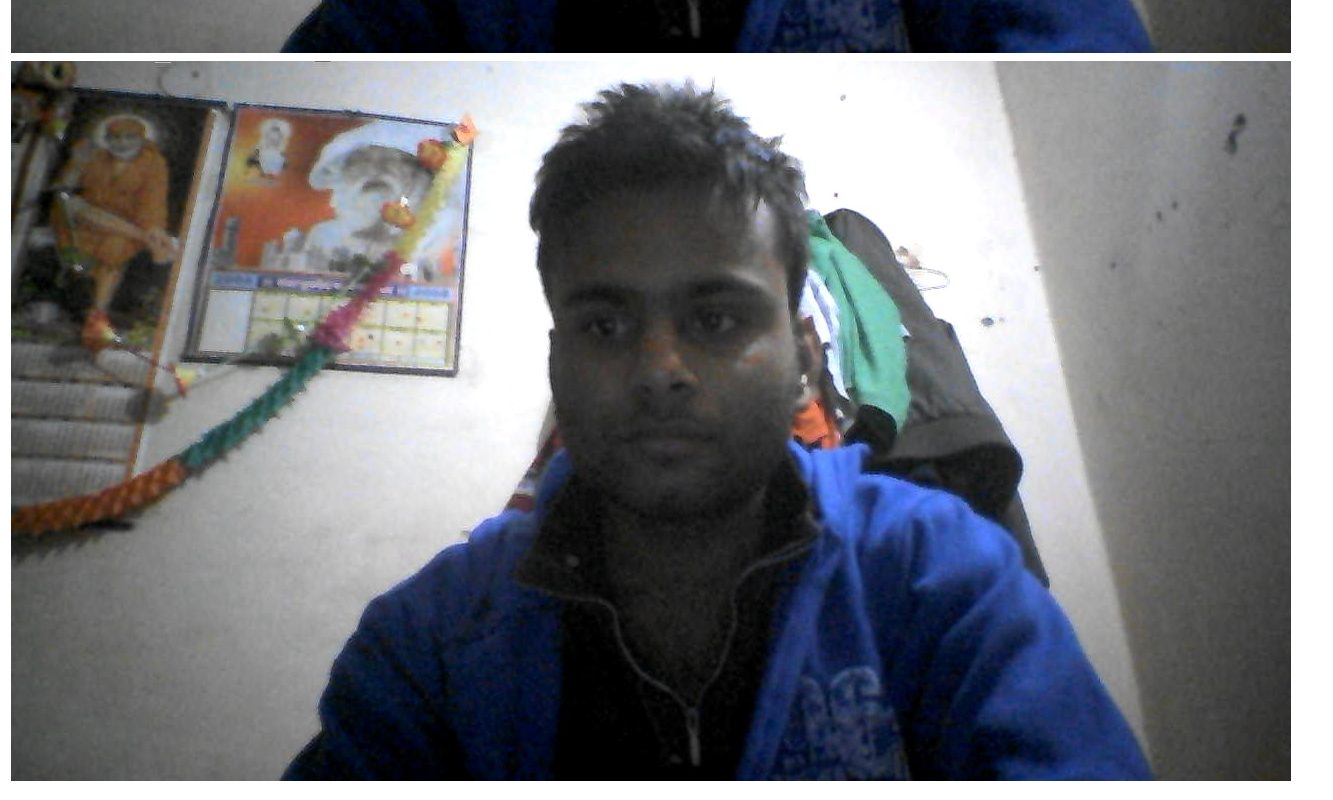
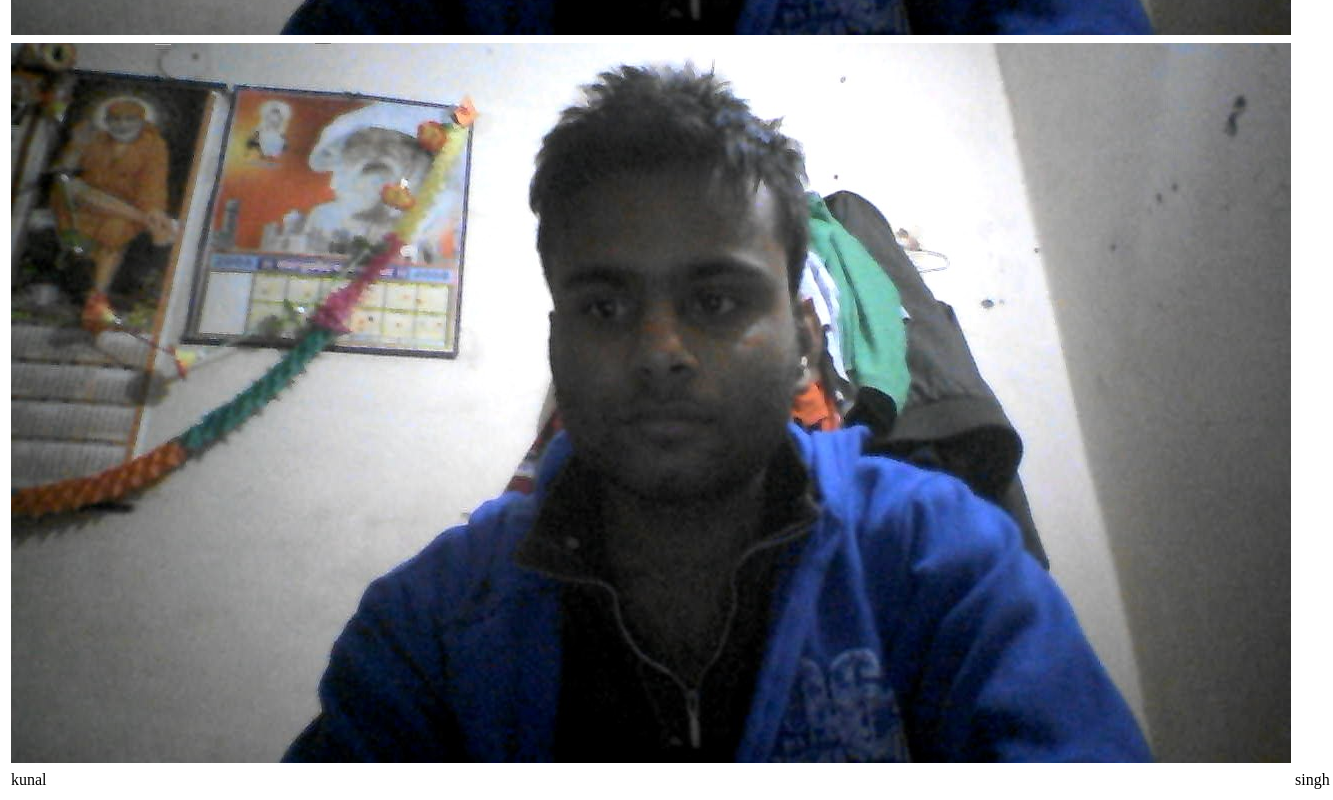
Before and after one commit to mrpremprakash/kunal, a plain HTML site: page 1-26-2016.html in a window 1280 px wide. Shown: the part 696-1496 px from the top of the page, 1333 px wide, since content can reach past the window. Drawn offline with Linux system fonts and the light colour scheme.

Commit message:
1-26-2016

```diff
--- a/1-26-2016.html
+++ b/1-26-2016.html
@@ -6,8 +6,6 @@
 
 </head>
 <body>
-    lkdfgjlkdsfjg lkdsfgj dfg
-lk sdfgjlkdsfjg
 
     <table>
         <tr>
@@ -20,6 +18,16 @@ lk sdfgjlkdsfjg
                 <img src="images/WIN_20141117_230517.JPG" />
             </td>
         </tr>
+        <tr>
+            <td>kunal</td>
+            <td>singh</td>
+        </tr>
+
+
+
+
+
+
 
     </table>
 </body>
```
